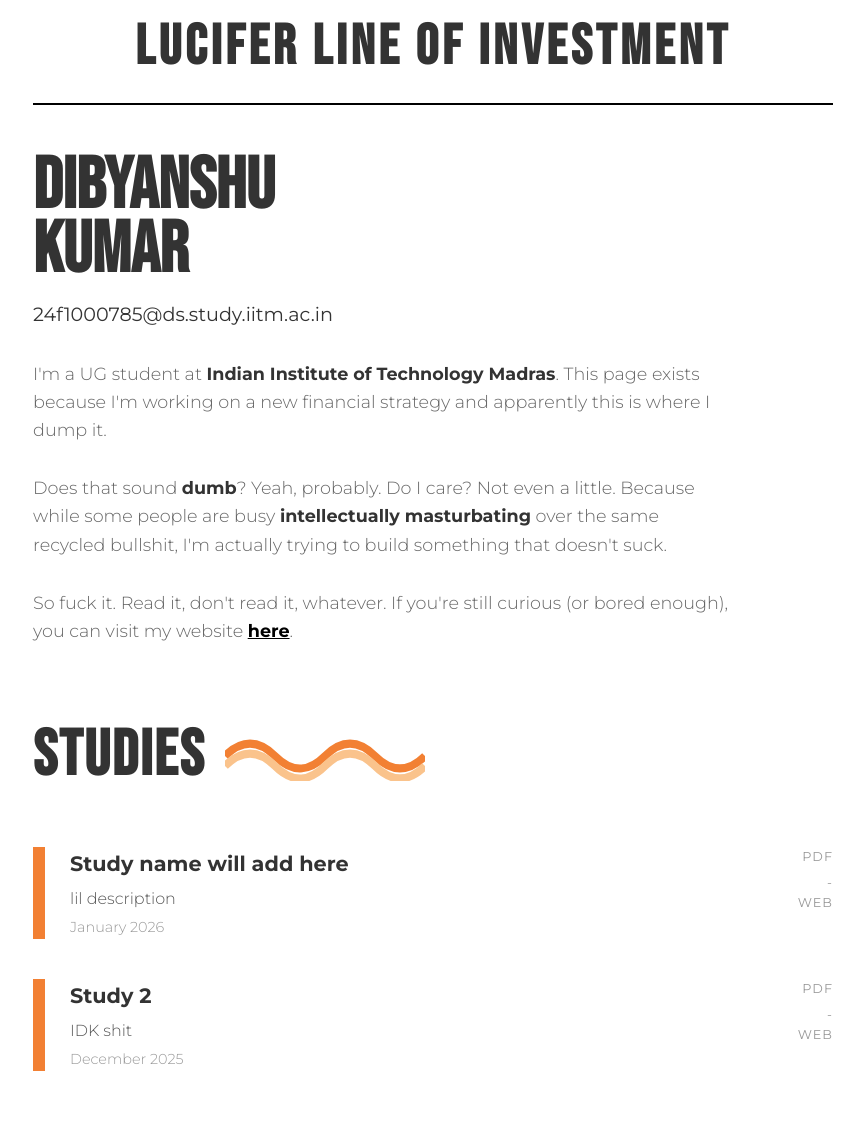
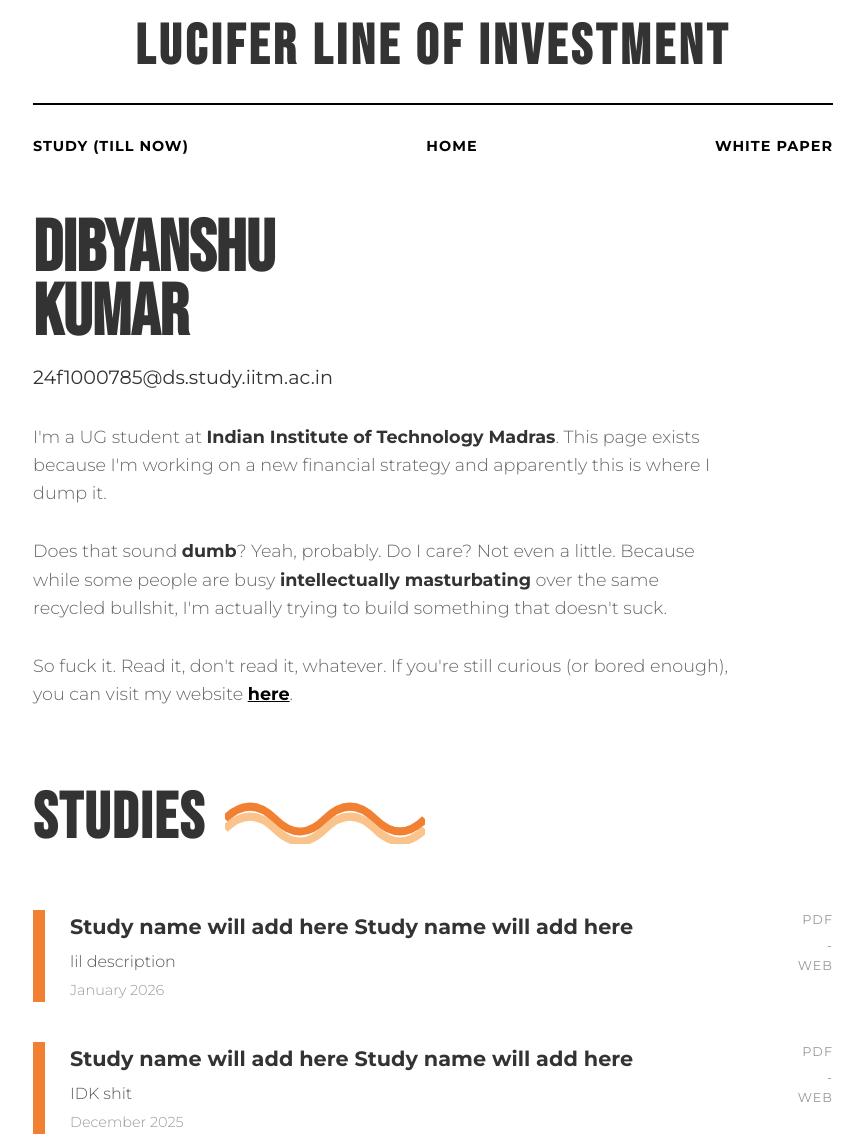
Before and after one commit to dkconnect/lli, a plain HTML site: page index.html in a window 1280 px wide. Shown: the part 37-1174 px from the top of the page, without its empty margins (207-1070 px from the left). Drawn offline with Linux system fonts and the light colour scheme.

Commit message:
Refactor styles and structure in index.html
Updated margin for header and added navigation bar styles. Modified footer and studies section structure.

```diff
--- a/index.html
+++ b/index.html
@@ -27,7 +27,7 @@
             text-align: center;
             border-bottom: 2px solid #000;
             padding-bottom: 10px;
-            margin-bottom: 50px;
+            margin-bottom: 20px;
         }
 
         h1.site-title {
@@ -35,6 +35,25 @@
             font-size: 3.5rem;
             letter-spacing: 4px;
             margin: 0;
+        }
+
+        /* Nav Bar Styles - Clean & Focused */
+        nav.main-nav {
+            display: flex;
+            justify-content: space-between;
+            align-items: center;
+            padding: 10px 0;
+            margin-bottom: 50px;
+            font-family: 'Montserrat', sans-serif;
+            font-weight: 700;
+            text-transform: uppercase;
+            font-size: 0.9rem;
+            letter-spacing: 1px;
+        }
+
+        nav.main-nav a {
+            text-decoration: none;
+            color: #000;
         }
 
         .profile h2 {
@@ -89,7 +108,6 @@
             height: 50px;
         }
 
-
         .study-entry {
             display: flex;
             justify-content: space-between;
@@ -136,7 +154,6 @@
             margin-bottom: 5px;
         }
 
-
         footer {
             margin-top: 100px;
             border-top: 1px solid #000;
@@ -154,6 +171,12 @@
         <header>
             <h1 class="site-title">LUCIFER LINE OF INVESTMENT</h1>
         </header>
+
+        <nav class="main-nav">
+            <a href="study.html">Study (Till now)</a>
+            <a href="#">Home</a>
+            <a href="whitepaper.html">White paper</a>
+        </nav>
 
         <section class="profile">
             <h2>DIBYANSHU<br>KUMAR</h2>
@@ -173,7 +196,7 @@
             </p>
         </section>
 
-        <section class="studies">
+        <section class="studies" id="studies">
             <div class="studies-header">
                 <h3>STUDIES</h3>
                 <svg class="canva-graphic" viewBox="0 0 200 50" preserveAspectRatio="none">
@@ -184,7 +207,7 @@
 
             <div class="study-entry">
                 <div class="study-content">
-                    <h4>Study name will add here</h4>
+                    <h4>Study name will add here Study name will add here</h4>
                     <p>lil description</p>
                     <div class="date">January 2026</div>
                 </div>
@@ -197,7 +220,7 @@
 
             <div class="study-entry">
                 <div class="study-content">
-                    <h4>Study 2</h4>
+                    <h4>Study name will add here Study name will add here</h4>
                     <p>IDK shit</p>
                     <div class="date">December 2025</div>
                 </div>
```
